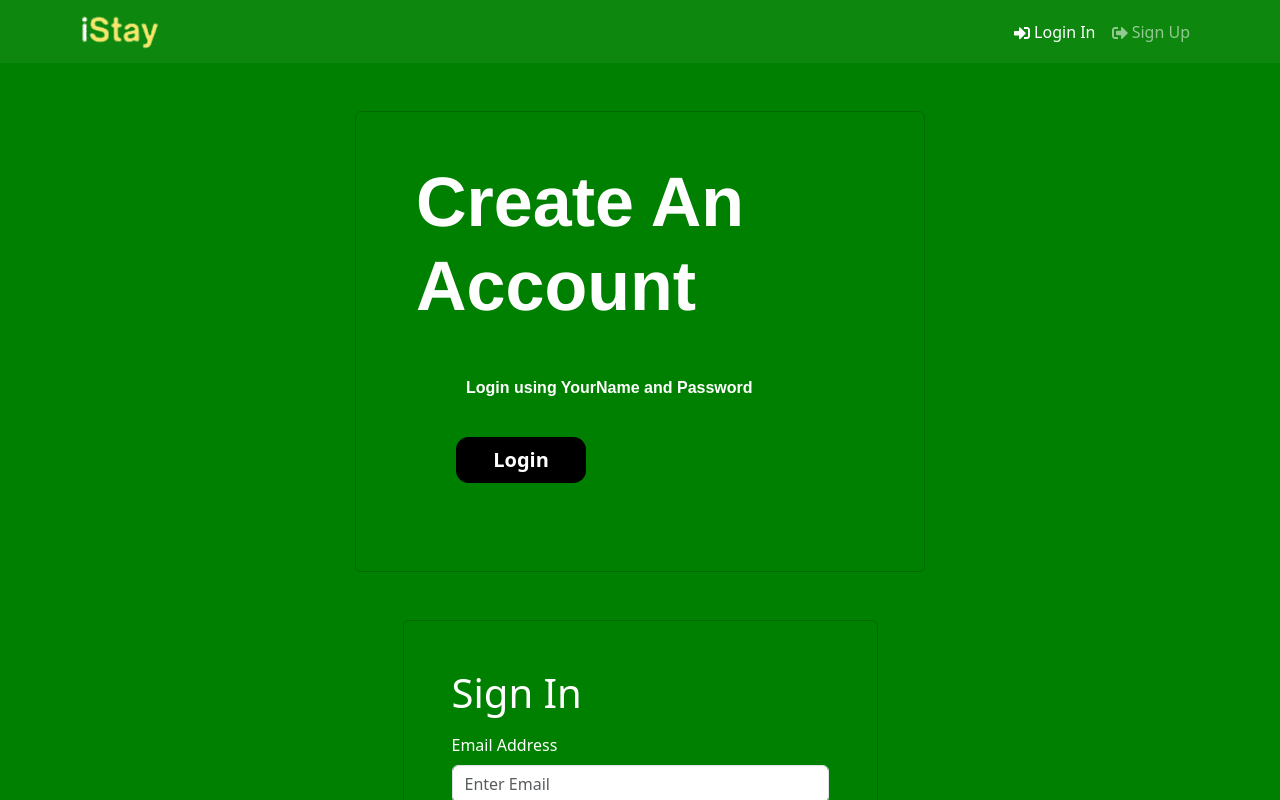
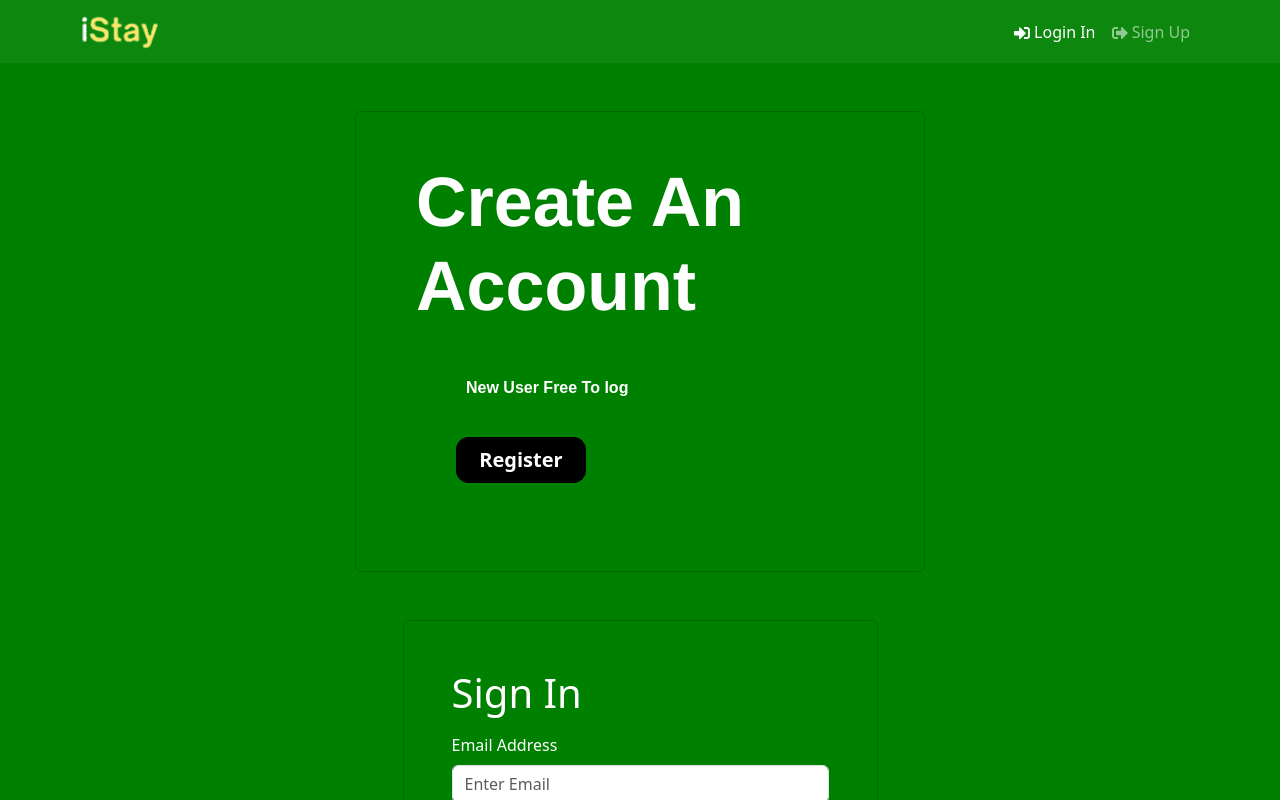
Before and after one commit to Athulraj10/iStay, a React (Vite) app in the folder frontend/: page /login in a window 1280 px wide. Shown: the top 800 px of the page. Built offline with nearby package versions, Linux system fonts and the light colour scheme.

Commit message:
register and login design completed

```diff
--- a/frontend/src/components/Login/Login.jsx
+++ b/frontend/src/components/Login/Login.jsx
@@ -7,10 +7,12 @@ const Login = () => {
     background: "rgba(255, 255, 255, 0)",
     color: "white",
   };
+
   const leftSection = {
     background: "rgba(255, 255, 255, 0)",
-    color: "white",
-  };
+    color: rightSection.color,
+    };
+
   return (
     <Container>
       <Row className="justify-content-md-center mt-5">
--- a/frontend/src/components/Login/loginSections/HeaderLeftSection.jsx
+++ b/frontend/src/components/Login/loginSections/HeaderLeftSection.jsx
@@ -11,9 +11,9 @@ const HeaderLeftSection = () => {
       <h1 className="createAccount">Create an account</h1>
     </div>
     <div className="centered-content">
-      <h6 className="loginDecription">Login using YourName and Password</h6>
-     <Link to='/login'>
-     <button className="loginButton">Login</button>
+      <h6 className="loginDecription">New User Free To log</h6>
+     <Link to='/register'>
+     <button className="loginButton">Register</button>
      </Link>
     </div>
   </div>
--- a/frontend/src/components/Register/sections/LeftHeader.jsx
+++ b/frontend/src/components/Register/sections/LeftHeader.jsx
@@ -6,10 +6,10 @@ const LeftHeader = () => {
     return (
       <div className="container">
         <div className="left-content">
-          <h1 className="createAccount">Create an account</h1>
+          <h1 className="createAccount">Please login to explore more</h1>
         </div>
         <div className="centered-content">
-          <h6 className="loginDecription">Login using YourName and Password</h6>
+          <h6 className="loginDecription">Login using Email and Password</h6>
          <Link to='/login'>
          <button className="loginButton">Login</button>
          </Link>
--- a/package.json
+++ b/package.json
@@ -8,7 +8,7 @@
     "test": "node backend/server.js",
     "server": "nodemon backend/server.js",
     "client": "npm run dev --prefix frontend ",
-    "dev": "concurrently \"npm run server\" \"npm run client\""
+    "dev": "concurrently \"npm run server\" \"npm run client\" "
   },
   "keywords": [],
   "author": "",
```
Also changed, not shown: frontend/src/components/Forms/FormContainer.jsx (+21 -21 lines).
